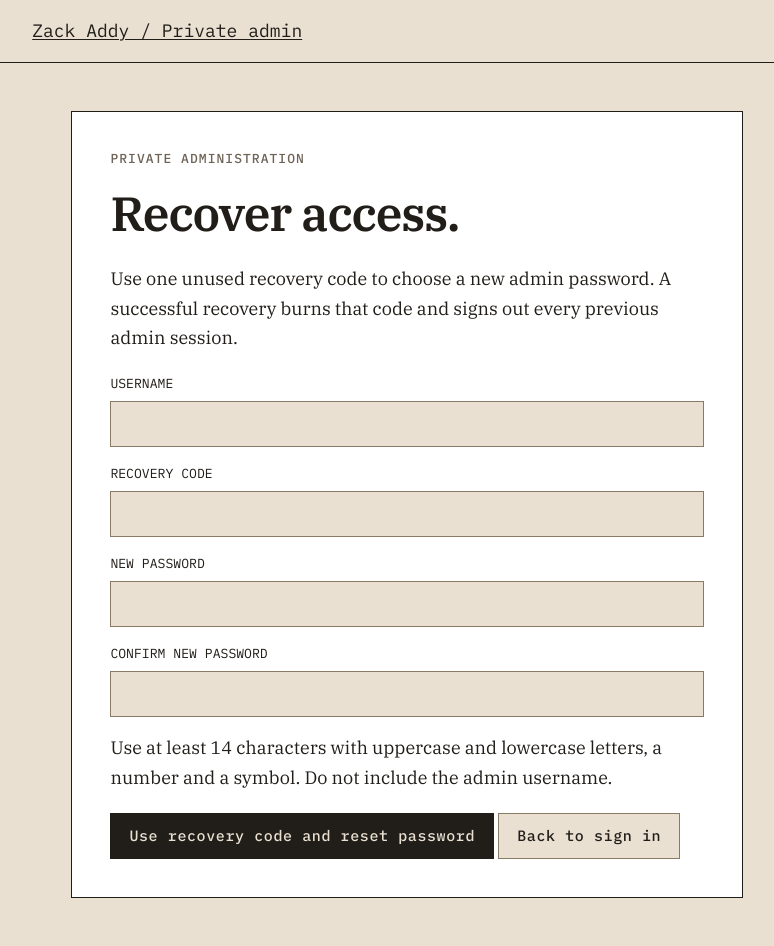
After one commit to BonesZA26/zackaddy, a Flask app: page /admin/recover in a window 1280 px wide. The commit adds this page. Shown: the whole page, without its empty margins (19-793 px from the left). Run offline with Flask 3, Linux system fonts and the light colour scheme; data that the repository does not hold is empty.

Commit message:
Add one-time admin recovery codes

```diff
--- a/app.py
+++ b/app.py
@@ -1,4 +1,4 @@
-import json, os, secrets, sqlite3
+import hashlib, json, os, secrets, sqlite3
 from datetime import date, datetime, timezone
 from functools import wraps
 from pathlib import Path
@@ -241,6 +241,8 @@ STUDY_DOCUMENTS=[]; STUDY_ROWS=[]; COHORT_DATA=None; SERVICE_BANDS=[]
 
 SCHEMA="""
 CREATE TABLE IF NOT EXISTS admin_users(id INTEGER PRIMARY KEY,username TEXT NOT NULL UNIQUE,password_hash TEXT NOT NULL,is_active INTEGER NOT NULL DEFAULT 1,session_version INTEGER NOT NULL DEFAULT 1,created_at TEXT NOT NULL);
+CREATE TABLE IF NOT EXISTS admin_recovery_codes(id INTEGER PRIMARY KEY,admin_user_id INTEGER NOT NULL REFERENCES admin_users(id) ON DELETE CASCADE,code_hash TEXT NOT NULL UNIQUE,batch_id TEXT NOT NULL,created_at TEXT NOT NULL,used_at TEXT);
+CREATE INDEX IF NOT EXISTS idx_admin_recovery_codes_user ON admin_recovery_codes(admin_user_id,used_at);
 CREATE TABLE IF NOT EXISTS ledger_records(id INTEGER PRIMARY KEY,public_id TEXT NOT NULL UNIQUE,record_date TEXT NOT NULL,record_type TEXT NOT NULL,status TEXT NOT NULL,summary TEXT NOT NULL,claim TEXT,receipt_type TEXT,receipt_reference TEXT,receipt_amount TEXT,receipt_content_id TEXT,receipt_url TEXT,source_label TEXT,source_url TEXT,reason TEXT,corrects_id INTEGER REFERENCES ledger_records(id),published_at TEXT,created_by INTEGER NOT NULL REFERENCES admin_users(id),created_at TEXT NOT NULL);
 CREATE INDEX IF NOT EXISTS idx_ledger_public ON ledger_records(published_at,record_date);
 CREATE TABLE IF NOT EXISTS meter_snapshots(id INTEGER PRIMARY KEY,snapshot_date TEXT NOT NULL,runway TEXT NOT NULL,burn TEXT NOT NULL,in_flight TEXT NOT NULL,note TEXT,published_at TEXT,created_by INTEGER NOT NULL REFERENCES admin_users(id),created_at TEXT NOT NULL);
@@ -326,6 +328,28 @@ def validate_admin_password(password,username=None):
     if not any(char.isdigit() for char in password): raise ValueError("Add at least one number.")
     if not any(not char.isalnum() for char in password): raise ValueError("Add at least one symbol.")
     return password
+
+RECOVERY_CODE_ALPHABET="ABCDEFGHJKLMNPQRSTUVWXYZ23456789"
+RECOVERY_CODE_COUNT=10
+RECOVERY_CODE_LENGTH=20
+
+def normalize_recovery_code(value):
+    raw="".join((value or "").upper().split()).replace("-","")
+    if len(raw)!=RECOVERY_CODE_LENGTH:
+        return None
+    if any(char not in RECOVERY_CODE_ALPHABET for char in raw):
+        return None
+    return raw
+
+def recovery_code_hash(value):
+    normalized=normalize_recovery_code(value)
+    if not normalized:
+        return None
+    return hashlib.sha256(normalized.encode("ascii")).hexdigest()
+
+def generate_recovery_code():
+    raw="".join(secrets.choice(RECOVERY_CODE_ALPHABET) for _ in range(RECOVERY_CODE_LENGTH))
+    return "-".join(raw[index:index+4] for index in range(0,len(raw),4))
 
 def ledger_dict(row):
     receipt=None
@@ -582,6 +606,160 @@ def admin_change_password():
                 flash(str(exc),"error")
     return render_template("admin/change_password.html")
 
+@app.route("/admin/recovery-codes",methods=["GET","POST"])
+@login_required
+@limiter.limit("3 per hour",methods=["POST"])
+def admin_recovery_codes():
+    db=get_db()
+    user=db.execute("SELECT * FROM admin_users WHERE id=? AND is_active=1",(g.admin["id"],)).fetchone()
+    if not user:
+        session.clear()
+        return redirect(url_for("admin_login"))
+
+    new_codes=None
+    if request.method=="POST":
+        current_password=request.form.get("current_password","")
+        confirmed=request.form.get("confirm_replace")=="yes"
+
+        if not confirmed:
+            flash("Confirm that you want to replace the current recovery-code set.","error")
+        elif not check_password_hash(user["password_hash"],current_password):
+            audit("recovery_codes_generate_failed","admin_user",user["id"],{"reason":"current_password"})
+            flash("The current password was not accepted.","error")
+        else:
+            new_codes=[generate_recovery_code() for _ in range(RECOVERY_CODE_COUNT)]
+            batch_id=secrets.token_hex(16)
+            stamp=now_iso()
+            rows=[(user["id"],recovery_code_hash(code),batch_id,stamp) for code in new_codes]
+
+            # Render first: a broken template must not revoke the old code set.
+            rendered=render_template(
+                "admin/recovery_codes.html",
+                new_codes=new_codes,
+                available_count=len(new_codes),
+            )
+
+            try:
+                db.execute("BEGIN IMMEDIATE")
+                db.execute("DELETE FROM admin_recovery_codes WHERE admin_user_id=?",(user["id"],))
+                db.executemany(
+                    "INSERT INTO admin_recovery_codes(admin_user_id,code_hash,batch_id,created_at) VALUES(?,?,?,?)",
+                    rows,
+                )
+                db.execute(
+                    "INSERT INTO audit_log(actor_id,action,object_type,object_id,ip_address,details,created_at) VALUES(?,?,?,?,?,?,?)",
+                    (
+                        user["id"],
+                        "recovery_codes_generated",
+                        "admin_user",
+                        str(user["id"]),
+                        request.remote_addr,
+                        json.dumps({"count":len(new_codes),"batch_id":batch_id},sort_keys=True),
+                        stamp,
+                    ),
+                )
+                db.commit()
+            except Exception:
+                db.rollback()
+                raise
+
+            return rendered
+
+    available_count=db.execute(
+        "SELECT COUNT(*) AS count FROM admin_recovery_codes WHERE admin_user_id=? AND used_at IS NULL",
+        (user["id"],),
+    ).fetchone()["count"]
+    return render_template(
+        "admin/recovery_codes.html",
+        new_codes=None,
+        available_count=available_count,
+    )
+
+@app.route("/admin/recover",methods=["GET","POST"])
+@limiter.limit("5 per 15 minutes",methods=["POST"])
+@limiter.limit("20 per day",methods=["POST"])
+def admin_recover():
+    if g.admin:
+        return redirect(url_for("admin_dashboard"))
+
+    if request.method=="POST":
+        username=(request.form.get("username") or "").strip()
+        code_hash=recovery_code_hash(request.form.get("recovery_code",""))
+        new_password=request.form.get("new_password","")
+        confirm_password=request.form.get("confirm_password","")
+
+        row=None
+        if username and code_hash:
+            row=get_db().execute(
+                """SELECT u.id,u.username,u.password_hash,rc.id AS recovery_code_id
+                   FROM admin_users u
+                   JOIN admin_recovery_codes rc ON rc.admin_user_id=u.id
+                   WHERE u.username=? AND u.is_active=1
+                     AND rc.code_hash=? AND rc.used_at IS NULL
+                   LIMIT 1""",
+                (username,code_hash),
+            ).fetchone()
+
+        # Same public error whether username, code, or both are wrong.
+        if not row:
+            audit("recovery_failed","admin_user",details={"reason":"invalid_code"})
+            flash("That recovery code was not accepted.","error")
+        elif new_password!=confirm_password:
+            flash("The two new-password entries do not match.","error")
+        elif check_password_hash(row["password_hash"],new_password):
+            flash("Choose a new password that is different from the current one.","error")
+        else:
+            try:
+                validate_admin_password(new_password,row["username"])
+                db=get_db()
+                stamp=now_iso()
+
+                # Claim the code and reset the password in one transaction.
+                db.execute("BEGIN IMMEDIATE")
+                claimed=db.execute(
+                    "UPDATE admin_recovery_codes SET used_at=? WHERE id=? AND used_at IS NULL",
+                    (stamp,row["recovery_code_id"]),
+                )
+                if claimed.rowcount!=1:
+                    db.rollback()
+                    flash("That recovery code was not accepted.","error")
+                    return render_template("admin/recover.html")
+
+                db.execute(
+                    "UPDATE admin_users SET password_hash=?,session_version=session_version+1 WHERE id=?",
+                    (generate_password_hash(new_password),row["id"]),
+                )
+                db.execute(
+                    "INSERT INTO audit_log(actor_id,action,object_type,object_id,ip_address,details,created_at) VALUES(?,?,?,?,?,?,?)",
+                    (
+                        row["id"],
+                        "recovery_password_reset",
+                        "admin_user",
+                        str(row["id"]),
+                        request.remote_addr,
+                        json.dumps(
+                            {"recovery_code_used":True,"sessions_invalidated":True},
+                            sort_keys=True,
+                        ),
+                        stamp,
+                    ),
+                )
+                db.commit()
+
+                session.clear()
+                flash(
+                    "Recovery code accepted. Password changed and every previous admin session has been signed out.",
+                    "success",
+                )
+                return redirect(url_for("admin_login"))
+            except ValueError as exc:
+                flash(str(exc),"error")
+            except Exception:
+                get_db().rollback()
+                raise
+
+    return render_template("admin/recover.html")
+
 @app.route("/admin/work/new",methods=["GET","POST"])
 @login_required
 def admin_work_new():
--- a/templates/admin/change_password.html
+++ b/templates/admin/change_password.html
@@ -10,7 +10,8 @@
     <label>Confirm new password<input type="password" name="confirm_password" required minlength="14" maxlength="200" autocomplete="new-password"></label>
     <p id="password-rules">Use at least 14 characters with uppercase and lowercase letters, a number and a symbol. Do not include the admin username.</p>
     <button class="button button-primary" type="submit">Change password and sign out all sessions</button>
-    <a class="button button-secondary" href="{{ url_for('admin_dashboard') }}">Cancel</a>
+    <a class="button button-secondary" href="{{ url_for('admin_recovery_codes') }}">Manage recovery codes</a>
+<a class="button button-secondary" href="{{ url_for('admin_dashboard') }}">Cancel</a>
   </form>
 </section>
 {% endblock %}
--- /dev/null
+++ b/templates/admin/recover.html
@@ -0,0 +1,25 @@
+{% extends 'admin/base.html' %}{% block title %}Recover access{% endblock %}{% block content %}
+<section class="admin-panel admin-narrow">
+<p class="eyebrow">Private administration</p>
+<h1>Recover access.</h1>
+<p>Use one unused recovery code to choose a new admin password. A successful recovery burns that code and signs out every previous admin session.</p>
+<form method="post" autocomplete="off">
+<input type="hidden" name="csrf_token" value="{{ csrf_token() }}">
+<label>Username
+<input name="username" required maxlength="80" autocomplete="username">
+</label>
+<label>Recovery code
+<input name="recovery_code" required maxlength="40" autocapitalize="characters" spellcheck="false" autocomplete="off">
+</label>
+<label>New password
+<input type="password" name="new_password" required minlength="14" maxlength="200" autocomplete="new-password" aria-describedby="recovery-password-rules">
+</label>
+<label>Confirm new password
+<input type="password" name="confirm_password" required minlength="14" maxlength="200" autocomplete="new-password">
+</label>
+<p id="recovery-password-rules">Use at least 14 characters with uppercase and lowercase letters, a number and a symbol. Do not include the admin username.</p>
+<button class="button button-primary" type="submit">Use recovery code and reset password</button>
+<a class="button button-secondary" href="{{ url_for('admin_login') }}">Back to sign in</a>
+</form>
+</section>
+{% endblock %}
```
Also changed, not shown: templates/admin/login.html (+13 -1 lines), templates/admin/recovery_codes.html (added, +30 -0 lines).
